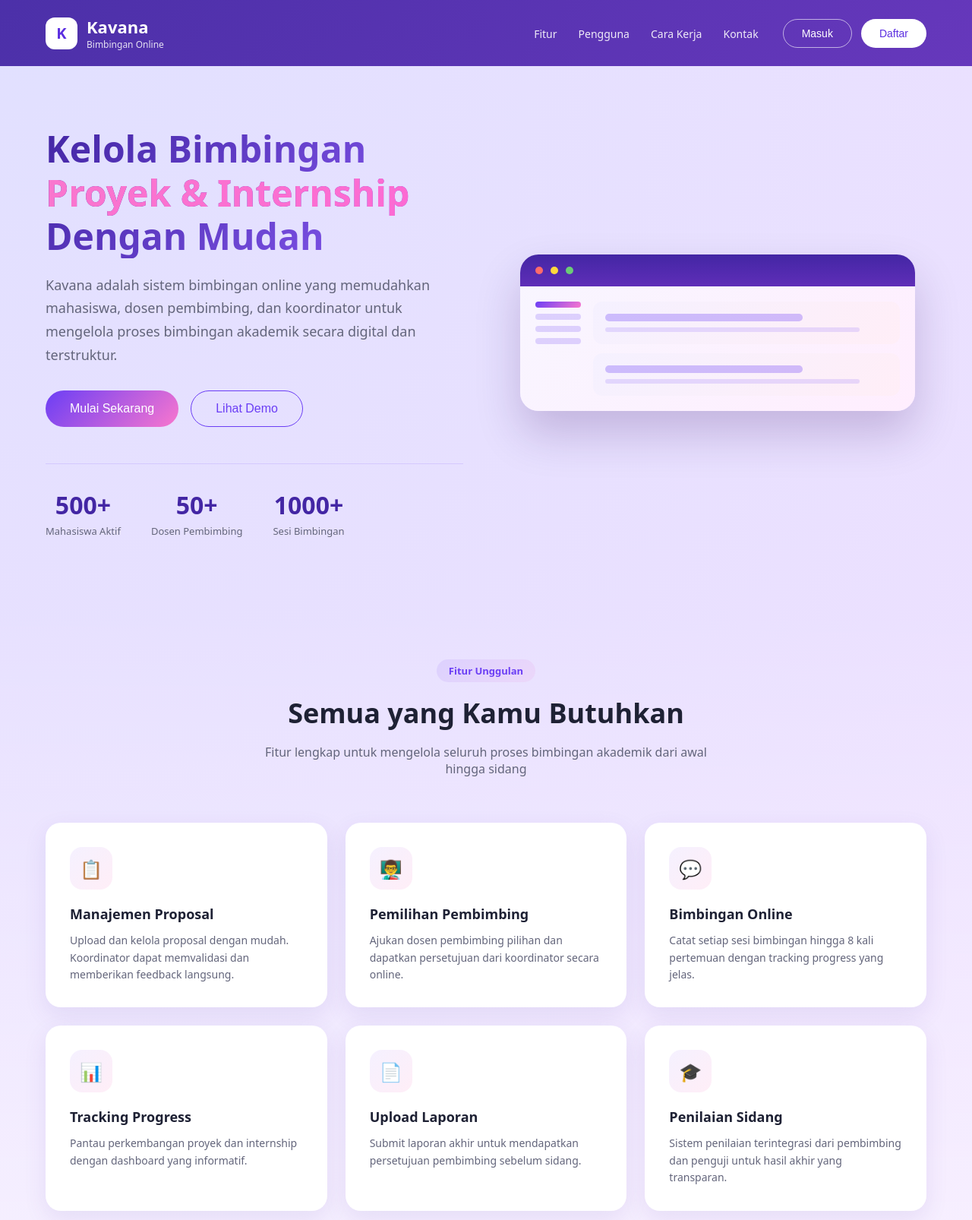
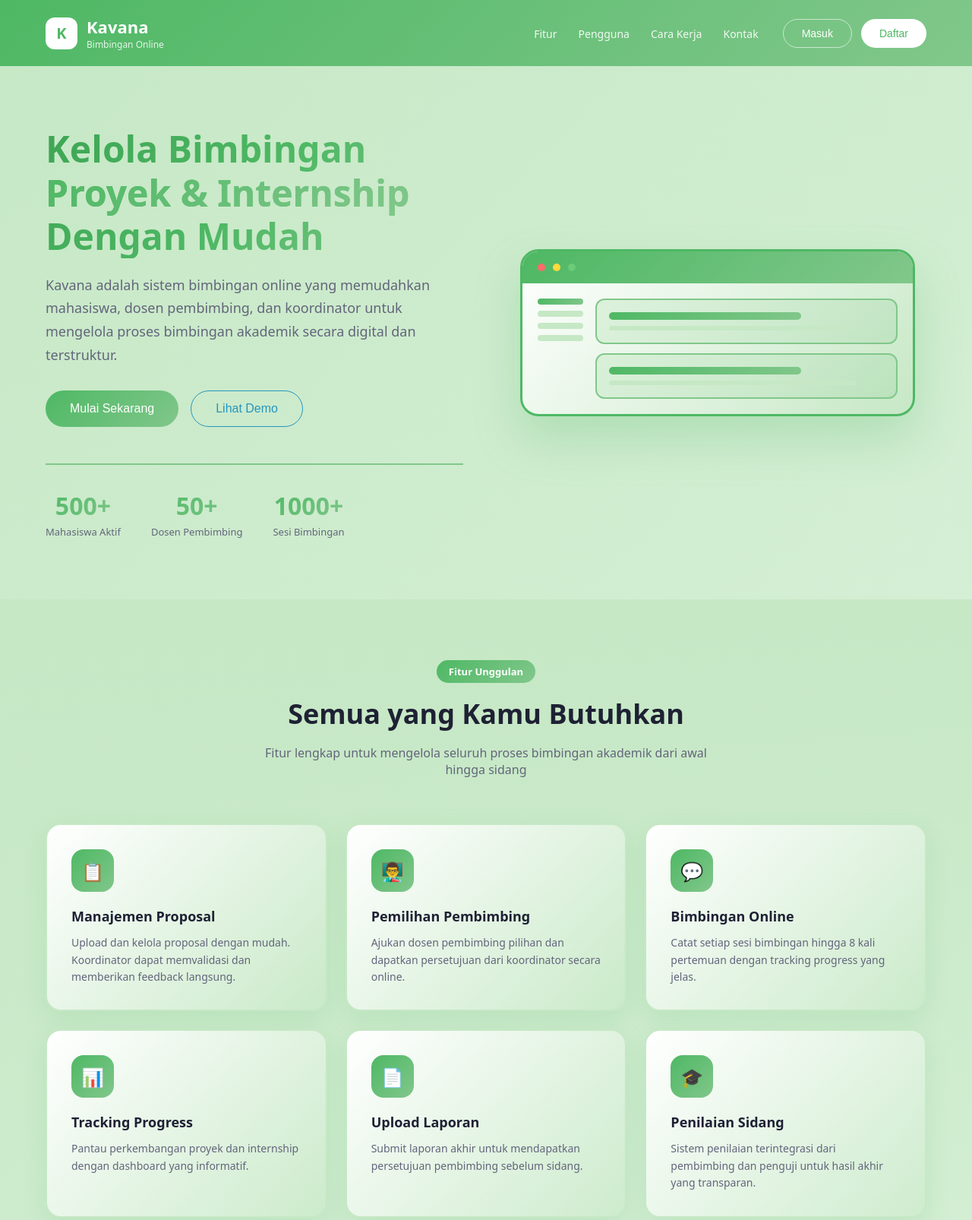
Before and after one commit to KavanaHub/kavanahub, a website built with Vite: page index.html in a window 1280 px wide. Shown: the top 1606 px of the page at 76% size. Built offline with nearby package versions, Linux system fonts and the light colour scheme.

Commit message:
style: update button colors and background gradients for landing page

```diff
--- a/src/main.js
+++ b/src/main.js
@@ -111,7 +111,7 @@ function getLandingHTML() {
           </p>
           <div class="hero-buttons">
             <button class="btn btn-gradient btn-large" id="btn-hero-start">Mulai Sekarang</button>
-            <button class="btn btn-outline btn-large" style="border-color: #6b3ef5; color: #6b3ef5;" id="btn-hero-demo">Lihat Demo</button>
+            <button class="btn btn-outline btn-large" style="border-color: #2596be; color: #2596be;" id="btn-hero-demo">Lihat Demo</button>
           </div>
           <div class="hero-stats">
             <div class="hero-stat">
@@ -270,7 +270,7 @@ function getLandingHTML() {
         <div class="cta-box">
           <h2>Siap Memulai Bimbingan Online?</h2>
           <p>Bergabung dengan ratusan mahasiswa yang sudah menggunakan Kavana untuk mengelola bimbingan akademik mereka.</p>
-          <button class="btn btn-gradient btn-large" id="btn-cta-register">Daftar Sekarang - Gratis!</button>
+          <button class="btn btn-white btn-large" id="btn-cta-register">Daftar Sekarang - Gratis!</button>
         </div>
       </section>
 
--- a/src/style.css
+++ b/src/style.css
@@ -7,7 +7,7 @@
 :root {
   font-family: system-ui, -apple-system, BlinkMacSystemFont, "Segoe UI", sans-serif;
   color: #1e2134;
-  background: radial-gradient(circle at top left, #e1e0ff, #fce1ff);
+  background: linear-gradient(135deg, #c6e8c5, #e8f8eb);
 }
 
 body {
@@ -27,8 +27,7 @@ body {
   align-items: center;
   justify-content: space-between;
   padding: 20px 60px;
-  background: linear-gradient(135deg, rgba(67, 38, 164, 0.95), rgba(95, 46, 184, 0.95));
-  backdrop-filter: blur(10px);
+  background: linear-gradient(135deg, #4eb864, #81c78b);
   position: sticky;
   top: 0;
   z-index: 100;
@@ -45,7 +44,7 @@ body {
   height: 42px;
   border-radius: 12px;
   background: #fff;
-  color: #5c2fe0;
+  color: #4eb864;
   display: flex;
   align-items: center;
   justify-content: center;
@@ -121,23 +120,24 @@ body {
 
 .btn-primary {
   background: #fff;
-  color: #5c2fe0;
+  color: #4eb864;
 }
 
 .btn-primary:hover {
-  background: #f0ebff;
+  background: #eef6f0;
   transform: translateY(-1px);
 }
 
 .btn-gradient {
-  background: linear-gradient(135deg, #6b3ef5, #f977ce);
+  background: linear-gradient(135deg, #4eb864, #81c78b);
   color: #fff;
   border: none;
 }
 
 .btn-gradient:hover {
+  background: linear-gradient(135deg, #3da554, #4eb864);
   transform: translateY(-2px);
-  box-shadow: 0 8px 20px rgba(107, 62, 245, 0.4);
+  box-shadow: 0 8px 20px rgba(78, 184, 100, 0.4);
 }
 
 .btn-large {
@@ -160,14 +160,14 @@ body {
   font-size: 48px;
   line-height: 1.2;
   margin: 0 0 20px;
-  background: linear-gradient(135deg, #4326a4, #8b5cf6);
+  background: linear-gradient(135deg, #3da554, #4eb864, #81c78b);
   -webkit-background-clip: text;
   -webkit-text-fill-color: transparent;
   background-clip: text;
 }
 
 .hero-content h1 span {
-  background: linear-gradient(135deg, #f977ce, #fc6ad3);
+  background: linear-gradient(135deg, #4eb864, #81c78b);
   -webkit-background-clip: text;
   -webkit-text-fill-color: transparent;
   background-clip: text;
@@ -190,7 +190,7 @@ body {
   gap: 40px;
   margin-top: 48px;
   padding-top: 32px;
-  border-top: 1px solid rgba(107, 62, 245, 0.15);
+  border-top: 2px solid #81c78b;
 }
 
 .hero-stat {
@@ -200,7 +200,10 @@ body {
 .hero-stat-number {
   font-size: 32px;
   font-weight: 700;
-  color: #4326a4;
+  background: linear-gradient(135deg, #4eb864, #81c78b);
+  -webkit-background-clip: text;
+  -webkit-text-fill-color: transparent;
+  background-clip: text;
 }
 
 .hero-stat-label {
@@ -218,13 +221,14 @@ body {
   width: 100%;
   max-width: 520px;
   border-radius: 24px;
-  background: linear-gradient(135deg, #f8f6ff, #ffeefe);
-  box-shadow: 0 30px 60px rgba(43, 0, 92, 0.2);
+  background: linear-gradient(135deg, #fff, #c6e8c5);
+  box-shadow: 0 30px 60px rgba(78, 184, 100, 0.25);
   overflow: hidden;
+  border: 3px solid #4eb864;
 }
 
 .preview-header {
-  background: linear-gradient(180deg, #4326a4, #5f2eb8);
+  background: linear-gradient(135deg, #4eb864, #81c78b);
   padding: 16px 20px;
   display: flex;
   align-items: center;
@@ -257,11 +261,11 @@ body {
 .preview-sidebar-item {
   height: 8px;
   border-radius: 4px;
-  background: rgba(107, 62, 245, 0.2);
+  background: #c6e8c5;
 }
 
 .preview-sidebar-item.active {
-  background: linear-gradient(135deg, #6b3ef5, #f977ce);
+  background: linear-gradient(135deg, #4eb864, #81c78b);
 }
 
 .preview-content {
@@ -274,14 +278,15 @@ body {
 .preview-card {
   padding: 16px;
   border-radius: 12px;
-  background: linear-gradient(135deg, #f5f1ff, #ffeef7);
+  background: linear-gradient(135deg, rgba(198, 232, 197, 0.5), rgba(129, 199, 139, 0.2));
+  border: 2px solid #81c78b;
 }
 
 .preview-card-title {
   height: 10px;
   width: 70%;
   border-radius: 5px;
-  background: rgba(107, 62, 245, 0.3);
+  background: linear-gradient(135deg, #4eb864, #81c78b);
   margin-bottom: 8px;
 }
 
@@ -289,13 +294,13 @@ body {
   height: 6px;
   width: 90%;
   border-radius: 3px;
-  background: rgba(107, 62, 245, 0.15);
+  background: #c6e8c5;
 }
 
 /* Features Section */
 .features-section {
   padding: 80px 60px;
-  background: linear-gradient(180deg, transparent, rgba(255, 255, 255, 0.5));
+  background: linear-gradient(180deg, #c6e8c5, rgba(198, 232, 197, 0.3));
 }
 
 .section-header {
@@ -307,8 +312,8 @@ body {
   display: inline-block;
   padding: 6px 16px;
   border-radius: 999px;
-  background: linear-gradient(135deg, rgba(107, 62, 245, 0.1), rgba(249, 119, 206, 0.1));
-  color: #6b3ef5;
+  background: linear-gradient(135deg, #4eb864, #81c78b);
+  color: #fff;
   font-size: 13px;
   font-weight: 600;
   margin-bottom: 16px;
@@ -336,23 +341,26 @@ body {
 }
 
 .feature-card {
-  background: #fff;
+  background: linear-gradient(135deg, #fff, rgba(198, 232, 197, 0.3));
   border-radius: 20px;
   padding: 32px;
-  box-shadow: 0 10px 30px rgba(84, 63, 168, 0.1);
+  box-shadow: 0 10px 30px rgba(78, 184, 100, 0.15);
   transition: all 0.3s;
+  border: 2px solid #c6e8c5;
 }
 
 .feature-card:hover {
   transform: translateY(-8px);
-  box-shadow: 0 20px 40px rgba(84, 63, 168, 0.15);
+  box-shadow: 0 20px 40px rgba(78, 184, 100, 0.25);
+  border-color: #81c78b;
 }
 
 .feature-icon {
   width: 56px;
   height: 56px;
   border-radius: 16px;
-  background: linear-gradient(135deg, #f5f1ff, #ffeef7);
+  background: linear-gradient(135deg, #4eb864, #81c78b);
+  color: #fff;
   display: flex;
   align-items: center;
   justify-content: center;
@@ -378,6 +386,8 @@ body {
   padding: 80px 60px;
   max-width: 1200px;
   margin: 0 auto;
+  background: linear-gradient(180deg, rgba(198, 232, 197, 0.4), rgba(129, 199, 139, 0.15));
+  border-radius: 32px;
 }
 
 .roles-grid {
@@ -387,18 +397,19 @@ body {
 }
 
 .role-card {
-  background: linear-gradient(135deg, #fff, #f8f6ff);
+  background: linear-gradient(135deg, #fff, rgba(198, 232, 197, 0.4));
   border-radius: 20px;
   padding: 28px 24px;
   text-align: center;
-  box-shadow: 0 10px 25px rgba(84, 63, 168, 0.1);
+  box-shadow: 0 10px 25px rgba(78, 184, 100, 0.15);
   transition: all 0.3s;
-  border: 1px solid rgba(107, 62, 245, 0.1);
+  border: 2px solid #c6e8c5;
 }
 
 .role-card:hover {
   transform: translateY(-6px);
-  border-color: rgba(107, 62, 245, 0.3);
+  border-color: #81c78b;
+  box-shadow: 0 15px 35px rgba(78, 184, 100, 0.25);
 }
 
 .role-avatar {
@@ -414,10 +425,10 @@ body {
   font-weight: 600;
 }
 
-.role-card:nth-child(1) .role-avatar { background: linear-gradient(135deg, #6b3ef5, #8b5cf6); }
-.role-card:nth-child(2) .role-avatar { background: linear-gradient(135deg, #f977ce, #fc6ad3); }
-.role-card:nth-child(3) .role-avatar { background: linear-gradient(135deg, #4ade80, #22c55e); }
-.role-card:nth-child(4) .role-avatar { background: linear-gradient(135deg, #f59e0b, #fbbf24); }
+.role-card:nth-child(1) .role-avatar { background: linear-gradient(135deg, #4eb864, #81c78b); }
+.role-card:nth-child(2) .role-avatar { background: linear-gradient(135deg, #81c78b, #c6e8c5); }
+.role-card:nth-child(3) .role-avatar { background: linear-gradient(135deg, #3da554, #4eb864); }
+.role-card:nth-child(4) .role-avatar { background: linear-gradient(135deg, #4eb864, #81c78b); }
 
 .role-card h3 {
   font-size: 16px;
@@ -435,7 +446,7 @@ body {
 /* How it Works Section */
 .how-section {
   padding: 80px 60px;
-  background: linear-gradient(135deg, #4326a4, #5f2eb8);
+  background: linear-gradient(135deg, #4eb864, #81c78b);
 }
 
 .how-section .section-header h2,
@@ -477,14 +488,15 @@ body {
   width: 40px;
   height: 40px;
   border-radius: 50%;
-  background: linear-gradient(135deg, #f977ce, #fc6ad3);
-  color: #fff;
+  background: #fff;
+  color: #4eb864;
   display: flex;
   align-items: center;
   justify-content: center;
   font-weight: 700;
   font-size: 18px;
   margin: 0 auto 16px;
+  box-shadow: 0 4px 15px rgba(0, 0, 0, 0.1);
 }
 
 .step-card h3 {
@@ -504,32 +516,33 @@ body {
 .cta-section {
   padding: 80px 60px;
   text-align: center;
+  background: linear-gradient(180deg, rgba(198, 232, 197, 0.3), rgba(129, 199, 139, 0.2));
 }
 
 .cta-box {
   max-width: 800px;
   margin: 0 auto;
   padding: 60px;
-  background: linear-gradient(135deg, #f8f6ff, #ffeefe);
+  background: linear-gradient(135deg, #4eb864, #81c78b);
   border-radius: 32px;
-  box-shadow: 0 20px 50px rgba(84, 63, 168, 0.15);
+  box-shadow: 0 20px 50px rgba(78, 184, 100, 0.3);
 }
 
 .cta-box h2 {
   font-size: 32px;
   margin: 0 0 16px;
-  color: #1e2134;
+  color: #fff;
 }
 
 .cta-box p {
   font-size: 16px;
-  color: #63657b;
+  color: rgba(255, 255, 255, 0.9);
   margin: 0 0 32px;
 }
 
 /* Footer */
 .landing-footer {
-  background: linear-gradient(180deg, #4326a4, #3a1d8a);
+  background: linear-gradient(180deg, #4eb864, #3da554);
   padding: 60px;
   color: #fff;
 }
```
